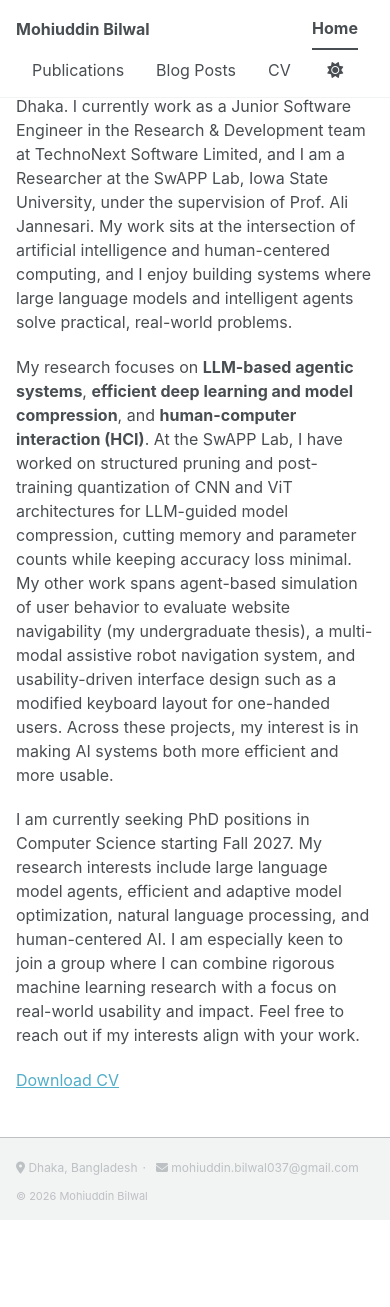
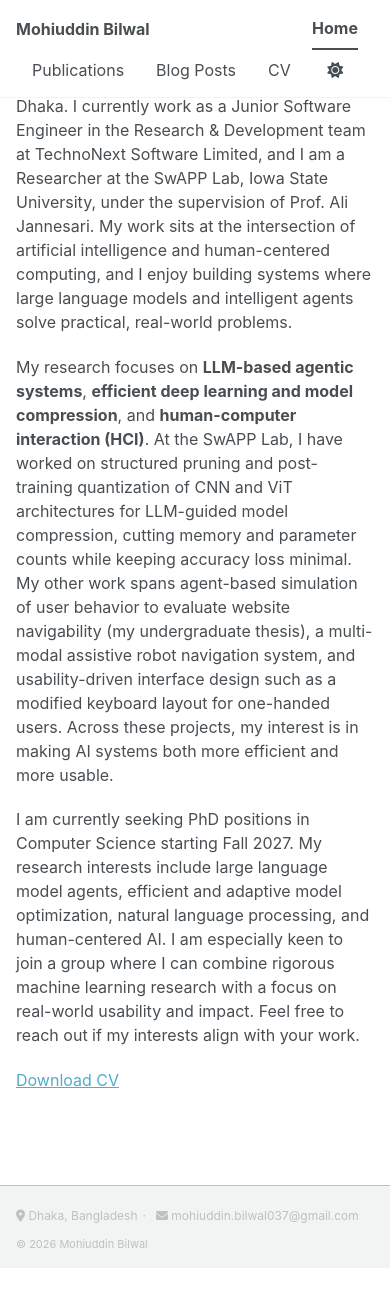
Before and after one commit to ayon037/ayon037.github.io, a Jekyll site: the page built from _pages/about.md, in a window 390 px wide and 1400 px high, scrolled down 251 px. Shown: the top 1307 px of the window. Built offline with Jekyll 4.4.1, drawn with Linux system fonts in a browser that asks for light colours; a style sheet for code colours, icons or effects is not loaded.

Commit message:
Use content flex-grow for reliable mobile sticky footer

```diff
--- a/_sass/layout/_footer.scss
+++ b/_sass/layout/_footer.scss
@@ -64,7 +64,7 @@
     min-height: 0;
   }
 
-  /* sticky footer: keep it at the bottom of the viewport on short pages */
+  /* sticky footer via flex: content grows to fill, footer sits right after it */
   body {
     display: flex;
     flex-direction: column;
@@ -81,12 +81,17 @@
     }
   }
 
+  /* content fills the free space so the footer is pushed to the bottom */
+  #main {
+    flex: 1 0 auto;
+  }
+
   /* don't pin the footer on mobile devices; let it fall to the bottom */
   .page__footer {
     position: relative;
     bottom: auto;
     float: none;
-    margin-top: auto;
+    flex: 0 0 auto;
   }
 }
 
```
